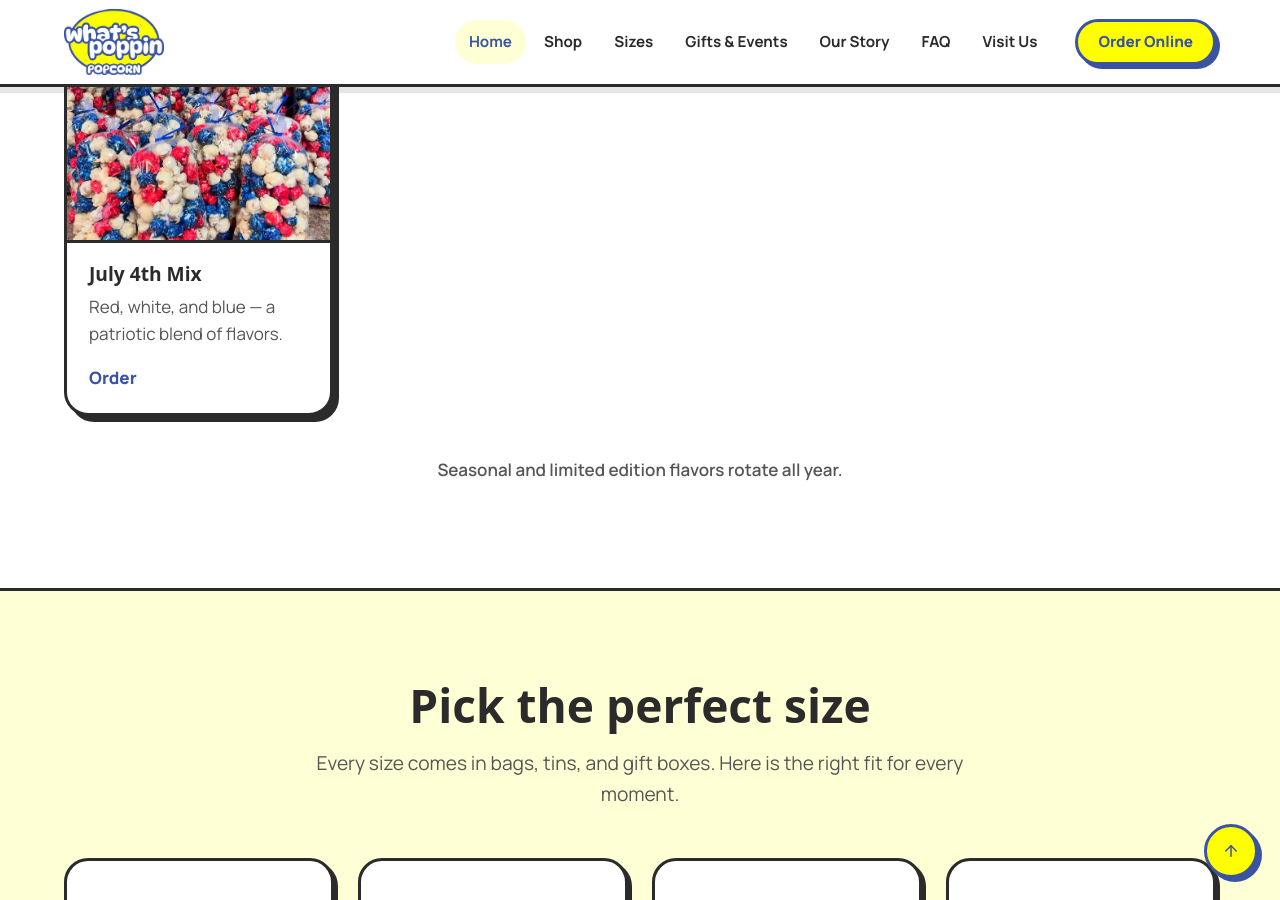
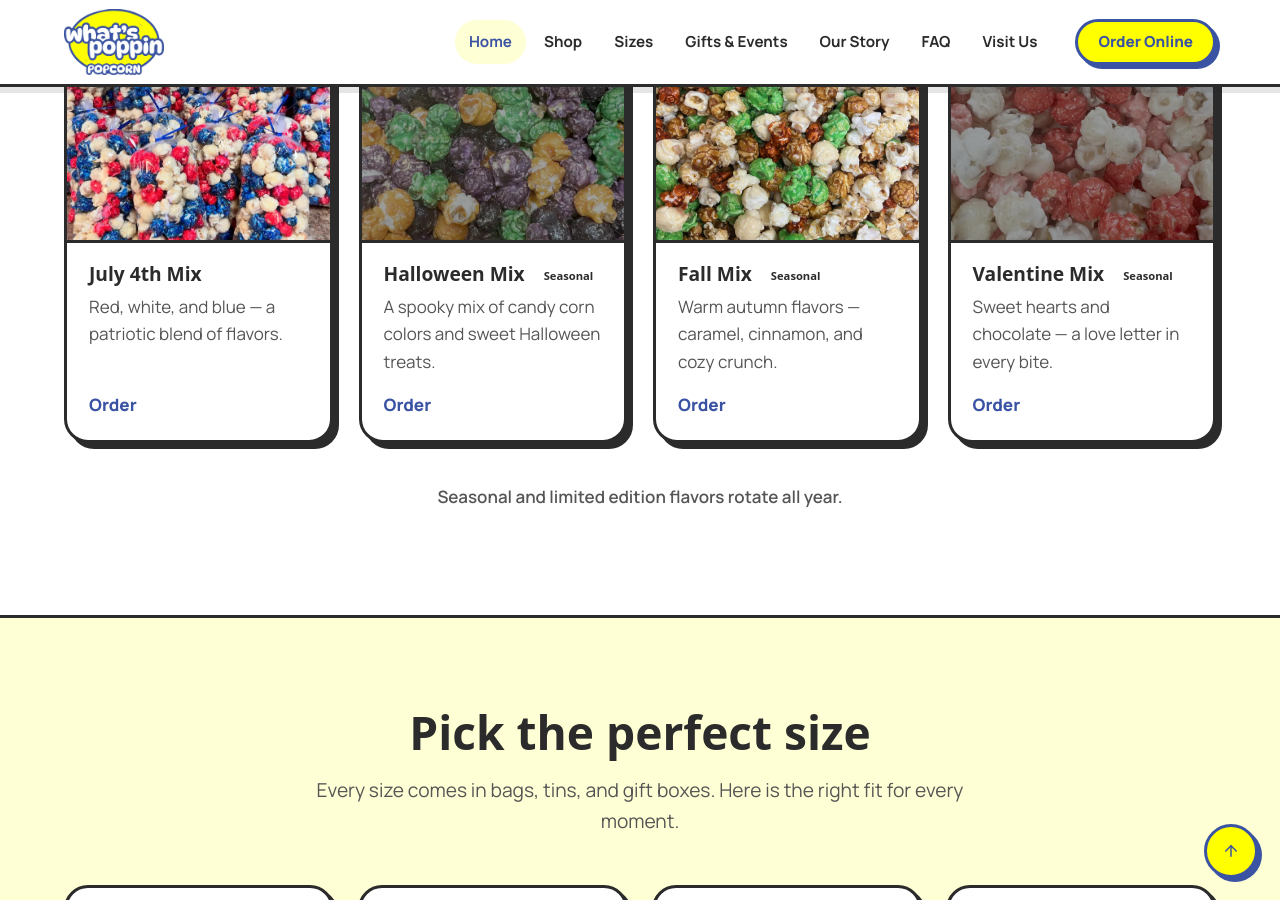
Before and after one commit to tomiabe/wpp, a Jekyll site: the page built from index.html, in a window 1280 px wide and 900 px high, scrolled down 8016 px. Built offline with Jekyll 4.4.1, drawn with Linux system fonts in a browser that asks for light colours; some web fonts are replaced.

Commit message:
Add new flavor images and seasonal flavors (Halloween, Fall, Valentine Mix)

```diff
--- a/_data/menu.json
+++ b/_data/menu.json
@@ -489,6 +489,30 @@
       "alt": "July 4th Mix popcorn",
       "category": "sweet",
       "seasonal": false
+    },
+    {
+      "name": "Halloween Mix",
+      "description": "A spooky mix of candy corn colors and sweet Halloween treats.",
+      "image": "assets/img/flavors/halloween-mix.webp",
+      "alt": "Halloween Mix popcorn",
+      "category": "sweet",
+      "seasonal": true
+    },
+    {
+      "name": "Fall Mix",
+      "description": "Warm autumn flavors — caramel, cinnamon, and cozy crunch.",
+      "image": "assets/img/flavors/fall-mix.webp",
+      "alt": "Fall Mix popcorn",
+      "category": "caramel",
+      "seasonal": true
+    },
+    {
+      "name": "Valentine Mix",
+      "description": "Sweet hearts and chocolate — a love letter in every bite.",
+      "image": "assets/img/flavors/valentine-mix.webp",
+      "alt": "Valentine Mix popcorn",
+      "category": "chocolate",
+      "seasonal": true
     }
   ]
 }
```
Also changed, not shown: assets/img/flavors/dark-chocolate.webp, assets/img/flavors/fall-mix.webp (added), assets/img/flavors/halloween-mix.webp (added), assets/img/flavors/marshmallow.webp, assets/img/flavors/peanut-butter-chocolate-drizzle.webp, assets/img/flavors/pumpkin-spice.webp, assets/img/flavors/southwest-jalapeno.webp, assets/img/flavors/valentine-mix.webp (added), assets/img/flavors/white-chocolate-pretzel.webp, assets/img/flavors/white-chocolate.webp.
